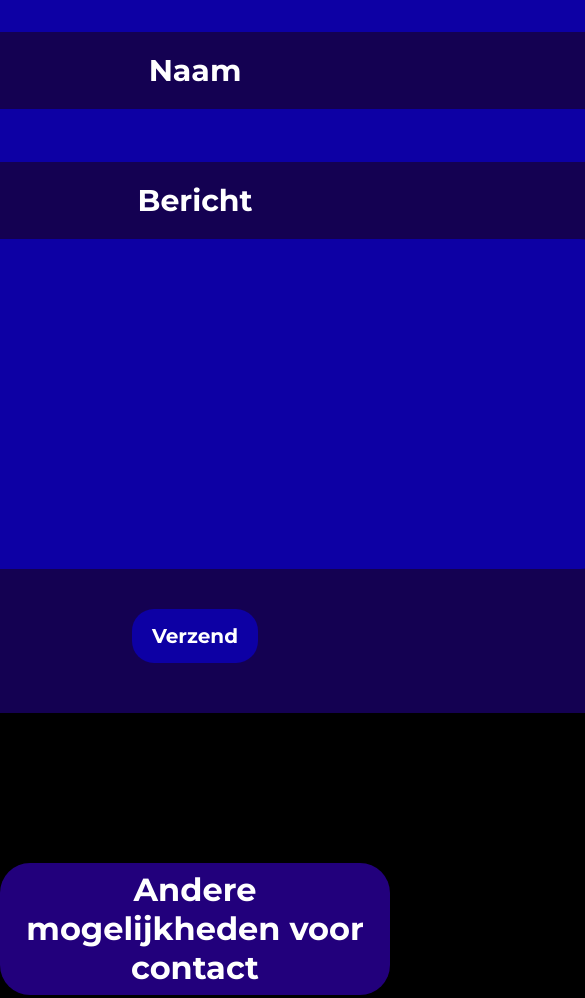
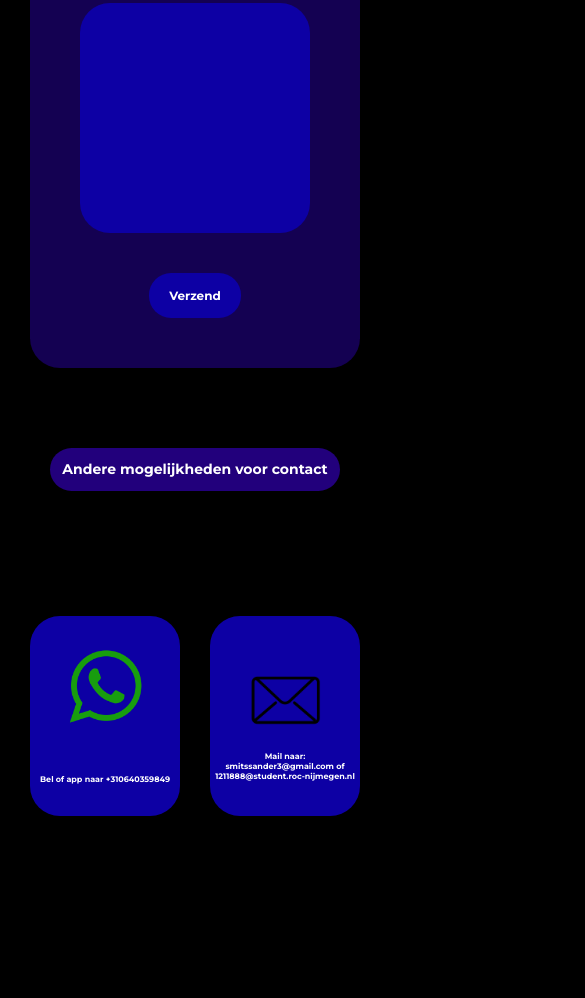
Before and after one commit to Sander227/Sander227.github.io, a plain HTML site: page contact.html in a window 390 px wide. Shown: the part 678-1676 px from the top of the page, 585 px wide, since content can reach past the window. Drawn offline with Linux system fonts and the light colour scheme.

Commit message:
The end
Even kijken of alles werkt

```diff
--- a/contact.html
+++ b/contact.html
@@ -5,7 +5,7 @@
     <meta charset="UTF-8">
     <meta name="viewport" content="width=device-width, initial-scale=1.0">
     <title>Document</title>
-    <link rel="stylesheet" href="main.css">
+    <link rel="stylesheet" href="css/main.css">
     <link rel="preconnect" href="https://fonts.googleapis.com">
     <link rel="preconnect" href="https://fonts.gstatic.com" crossorigin>
     <link href="https://fonts.googleapis.com/css2?family=Montserrat:ital,wght@0,100..900;1,100..900&display=swap"
--- a/main.css
+++ b/css/main.css
@@ -660,6 +660,60 @@ a {
     .home-tekst {
         width: 25vw;
     }
+
+    .formulier-input {
+        width: 400px;
+        font-size: 12px;
+
+    }
+
+    .formulier-input-lang {
+        width: 400px;
+        font-size: 12px;
+        height: 200px;
+    }
+
+    .contact-eerste-blokje {
+        font-size: 13px;
+    }
+
+    .formulier-tekst {
+        font-size: 20px;
+    }
+
+    .verzend-knop {
+        font-size: 12px;
+    }
+}
+
+@media only screen and (max-width: 850px) {
+    .andere-contact-mogelijkheden {
+        width: 250px;
+        height: 300px;
+    }
+
+    .whatsapp-logo {
+        width: 150px;
+        height: 150px;
+    }
+
+    .mail-logo {
+        width: 175px;
+        height: 175px;
+    }
+
+    .whatsapp-tekst {
+        font-size: 13px;
+    }
+
+    .mail-tekst {
+        font-size: 13px;
+    }
+
+    .andere-mogelijkheden-voor-contact-tekst {
+        font-size: 25px;
+        padding: 5px;
+    }
 }
 
 @media only screen and (max-width: 800px) {
@@ -740,6 +794,63 @@ a {
     .projecten-eerste-tekst {
         font-size: 12px;
     }
+
+    .formulier-input {
+        width: 200px;
+        font-size: 10px;
+
+    }
+
+    .formulier-input-lang {
+        width: 200px;
+        font-size: 10px;
+    }
+
+    .contact-eerste-blokje {
+        font-size: 9px;
+        width: 350px;
+    }
+
+    .formulier-tekst {
+        font-size: 15px;
+    }
+
+    .verzend-knop {
+        font-size: 12px;
+    }
+
+    .andere-mogelijkheden-voor-contact-tekst {
+        font-size: 18px;
+    }
+
+    .andere-contact-mogelijkheden {
+        width: 200px;
+        height: 250px;
+    }
+
+    .whatsapp-logo {
+        width: 100px;
+        height: 100px;
+    }
+
+    .mail-logo {
+        width: 125px;
+        height: 125px;
+    }
+
+    .whatsapp-tekst {
+        font-size: 10px;
+    }
+
+    .mail-tekst {
+        font-size: 10px;
+    }
+
+    .andere-mogelijkheid-contact-blokje {
+        margin-top: 80px;
+        margin-bottom: 25px;
+    }
+
 }
 
 @media only screen and (max-width: 650px) {
@@ -880,6 +991,12 @@ a {
     }
 }
 
+@media only screen and (max-width: 525px) {
+    .contact-eerste-blokje {
+        font-size: 8px;
+    }
+}
+
 @media only screen and (max-width: 425px) {
     .school-projecten-blokjes {
         width: 160px;
@@ -1007,6 +1124,38 @@ a {
     .laatste-blok-tekst {
         font-size: 12px;
     }
+
+    .andere-mogelijkheden-voor-contact-tekst {
+        font-size: 14px;
+    }
+
+    .andere-contact-mogelijkheden {
+        width: 150px;
+        height: 200px;
+    }
+
+    .whatsapp-logo {
+        width: 75px;
+        height: 75px;
+    }
+
+    .mail-logo {
+        width: 100px;
+        height: 100px;
+    }
+
+    .whatsapp-tekst {
+        font-size: 8px;
+    }
+
+    .mail-tekst {
+        font-size: 8px;
+    }
+
+    .blok-om-andere-contact-blokjes {
+        margin-top: 0px;
+        margin-bottom: 0px;
+    }
 }
 
 @media only screen and (max-width: 412px) {
```
Also changed, not shown: about.html (+1 -1 lines), index.html (+1 -1 lines), projecten.html (+1 -1 lines).
